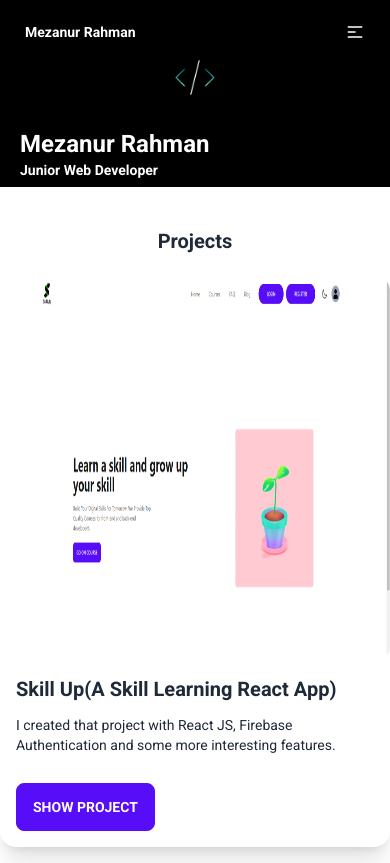
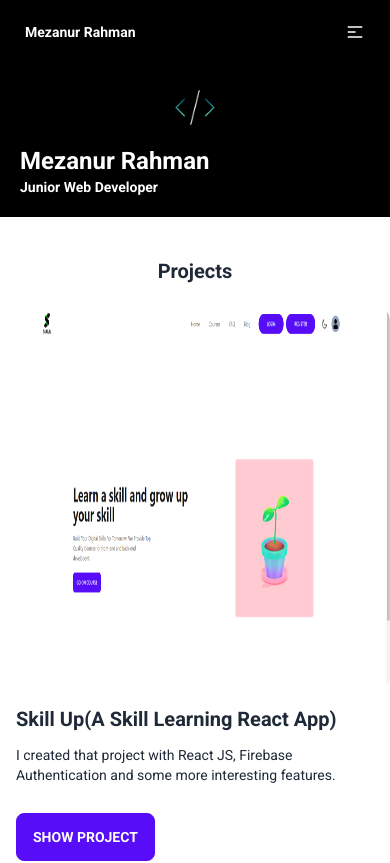
Before and after one commit to Mezan2002/mezanSimplePortfolioClient, a React (Create React App) app: page / in a window 390 px wide. Shown: the top 863 px of the page. Built offline with nearby package versions, Linux system fonts and the light colour scheme.

Commit message:
Done Today's work

```diff
--- a/src/Components/Banner/Banner.js
+++ b/src/Components/Banner/Banner.js
@@ -17,14 +17,16 @@ const Banner = () => {
         </div>
       </div>
       <div className="md:hidden block">
-        <div className="">
-          <img src={bannerImage} className="w-full mt-[-120px]" alt="" />
-        </div>
-        <div className="absolute top-32 left-5 text-white">
-          <h2 className="md:text-[130px] text-2xl font-bold">Mezanur Rahman</h2>
-          <p className="md:text-xl text-sm font-semibold">
-            Junior Web Developer
-          </p>
+        <div className="relative">
+          <img src={bannerImage} className="w-full mt-[-90px]" alt="" />
+          <div className="absolute bottom-5 left-5 text-white">
+            <h2 className="md:text-[130px] text-2xl font-bold">
+              Mezanur Rahman
+            </h2>
+            <p className="md:text-xl text-sm font-semibold">
+              Junior Web Developer
+            </p>
+          </div>
         </div>
       </div>
     </div>
--- a/src/Components/Navbar/Navbar.js
+++ b/src/Components/Navbar/Navbar.js
@@ -24,7 +24,7 @@ const Navbar = () => {
         >
           Mezanur Rahman
         </a>
-        <div className="navbar-end">
+        <div className="navbar-end z-10">
           <div className="dropdown dropdown-end">
             <label tabIndex={0} className="btn btn-ghost lg:hidden">
               <svg
```
